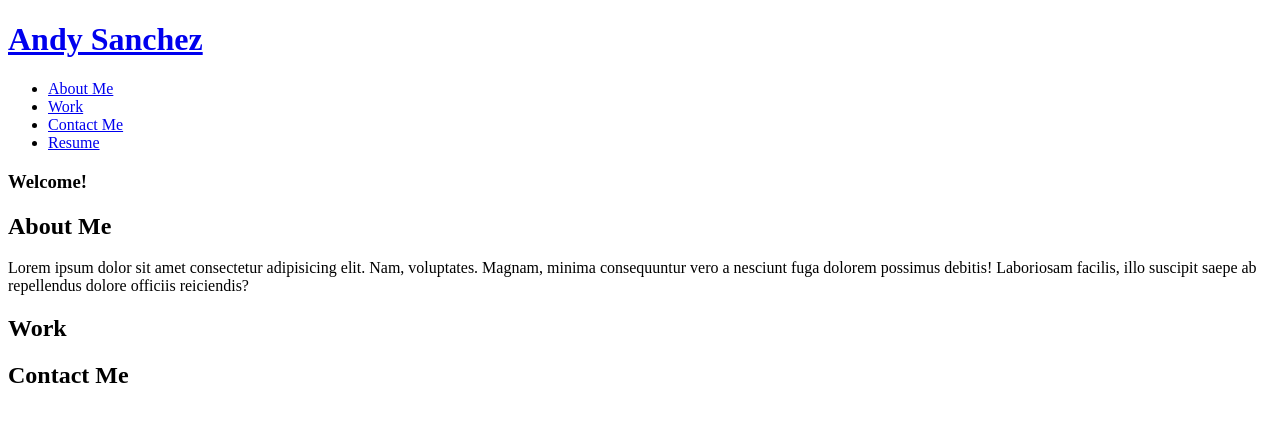
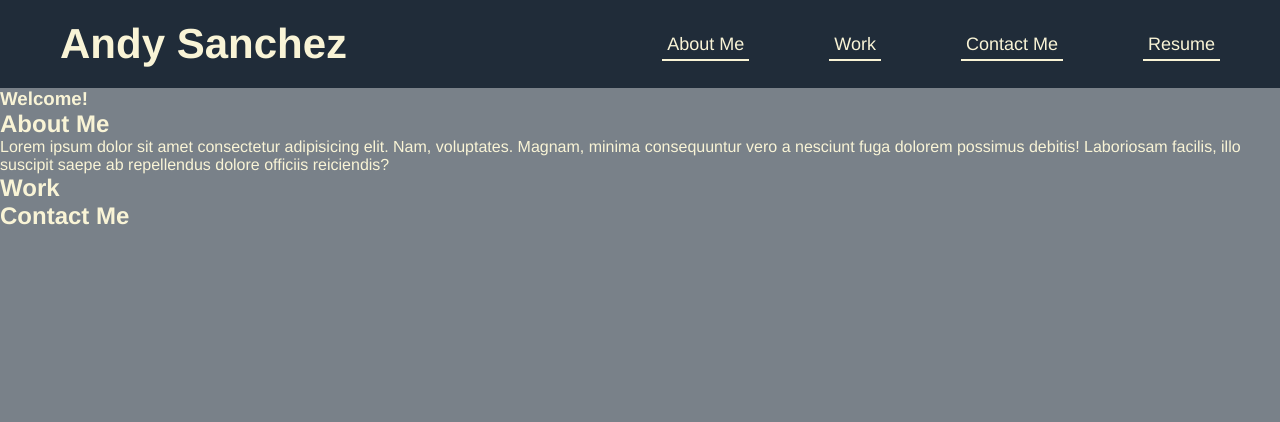
Before and after one commit to AndySanchez726/Dev-Portfolio, a plain HTML site: page index.html in a window 1280 px wide. Drawn offline with Linux system fonts and the light colour scheme.

Commit message:
styled header

```diff
--- /dev/null
+++ b/assets/css/style.css
@@ -0,0 +1,46 @@
+:root {
+    --primary: #202C39;
+    --secondary: #48525D;
+    --tertiary: #798189;
+    --pink: #F9E0D9;
+    --cream: #F9F4D6;
+}
+* {
+    margin: 0;
+    padding: 0;
+    box-sizing: border-box;
+}
+body {
+    background-color: var(--tertiary);
+    color: var(--cream);
+    font-family: Helvetica, Arial, sans-serif;
+}
+header {
+    background-color: var(--primary);
+    padding: 20px;
+    display: flex;
+    flex-wrap: wrap;
+    justify-content: space-between;
+    align-items: center;
+}
+header a {
+    text-decoration: none;
+    color: var(--cream);
+}
+header h1 {
+    margin: 0 40px;
+    font-size: 42px;
+}
+header nav ul {
+    display: flex;
+    flex-wrap: wrap;
+    justify-content: space-between;
+    list-style: none;
+    align-items: center
+}
+header nav ul li a {
+    margin: 0 40px;
+    padding: 5px;
+    border-bottom: 2px solid var(--cream);
+    font-size: 18px;
+}
--- a/index.html
+++ b/index.html
@@ -3,6 +3,7 @@
 <head>
     <meta charset="UTF-8">
     <meta name="viewport" content="width=device-width, initial-scale=1.0">
+    <link rel="stylesheet" href="../Dev-Portfolio/assets/css/style.css">
     <title>Andy Sanchez Portfolio</title>
 </head>
 <body>
```
